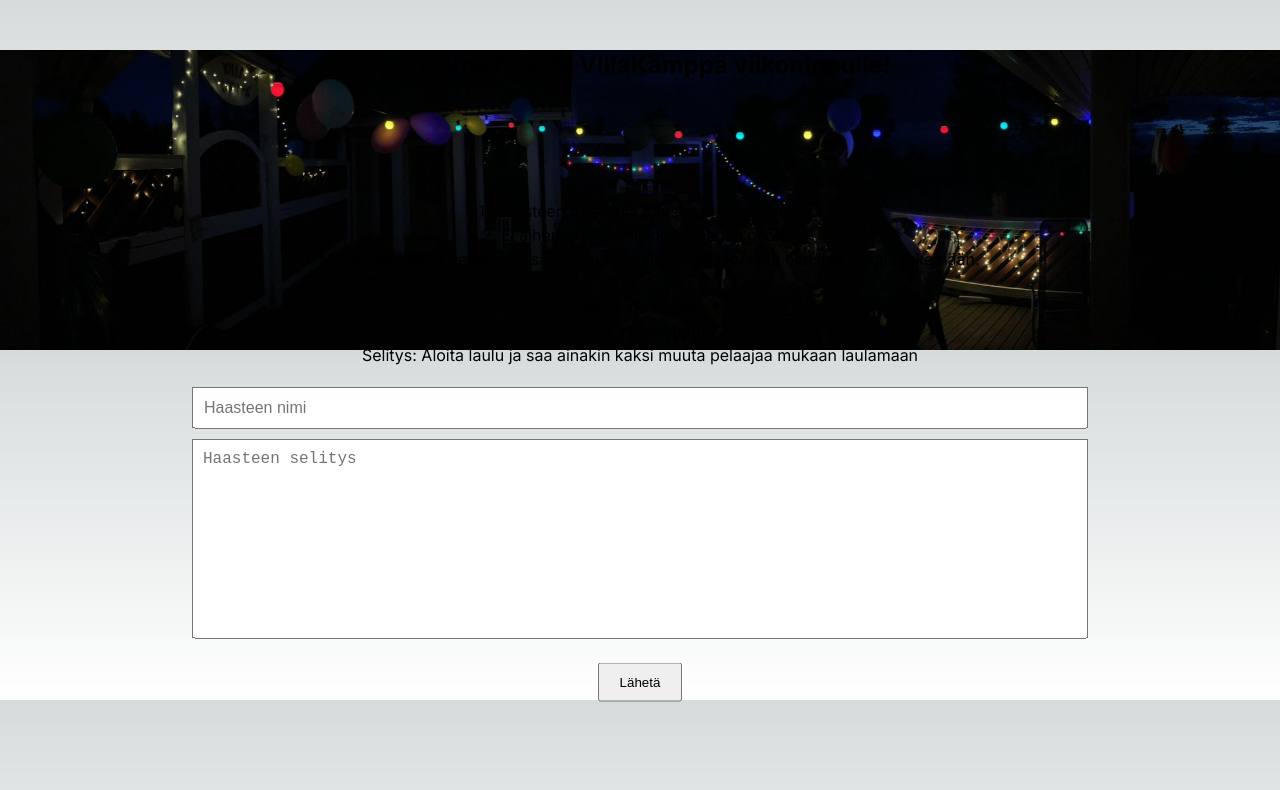
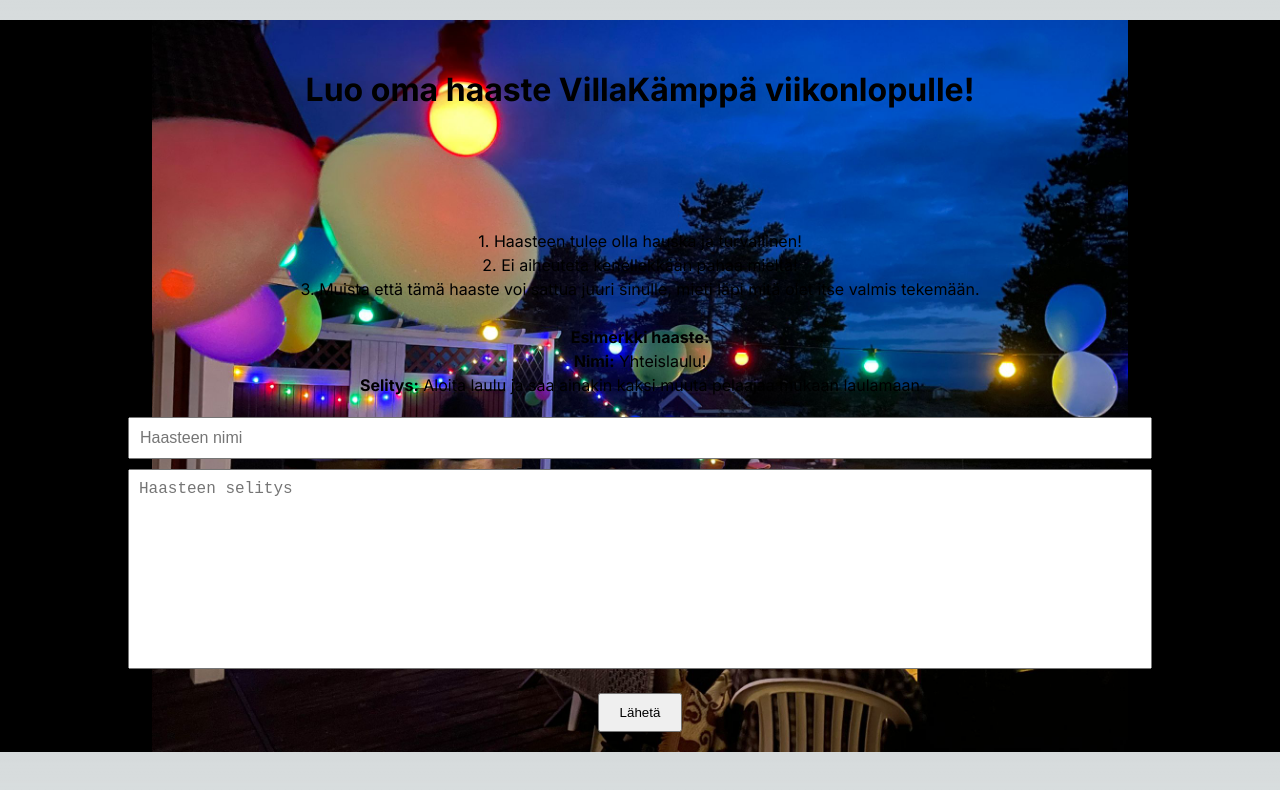
Before and after one commit to xWilQ/challenge-app, a Next.js app: page / in a window 1280 px wide. Shown: the top 790 px of the page. Built offline with nearby package versions, Linux system fonts and the light colour scheme; no server answers.

Commit message:
Small changes here and there, new background image, new colors, redirent to pelit.hmtl

```diff
--- a/app/Components/ChallengeCard.js
+++ b/app/Components/ChallengeCard.js
@@ -100,7 +100,7 @@ const ChallengeCard = ({ challenge, onSkip, onSubmit, backgroundColor }) => {
       <p className={styles.cardDescription}>{challenge.description}</p>
       {!isLongPressed && !isSubmitting && !challenge.status &&
       <>
-       <button className={styles.chooseButton} onClick={() => setIsLongPressed(true)}>🎯</button>
+       <button className={styles.chooseButton} onClick={() => setIsLongPressed(true)}>Avaa🎯</button>
       </>
       }
       {isLongPressed && !isSubmitting && (
--- a/app/page.js
+++ b/app/page.js
@@ -29,7 +29,9 @@ export default function Omahaaste() {
     return (
         <div className={styles.container}>
 
-            <h1 className={styles.logo}>Luo oma haaste VillaKämppä viikonlopulle!</h1>
+            <div className={styles.logo}>
+                <h1>Luo oma haaste VillaKämppä viikonlopulle!</h1>
+            </div>
 
             {!submitted ? (
             <div className={styles.form}>
@@ -40,9 +42,9 @@ export default function Omahaaste() {
                         <p>2. Ei aiheuteta kenellekkään pahaa mieltä!</p>
                         <p>3. Muista että tämä haaste voi sattua juuri sinulle, mieti läpi mitä olet itse valmis tekemään.</p>
                         <br></br>
-                        <p>Esimerkki haaste:</p>
-                        <p>Nimi: Yhteislaulu!</p>
-                        <p>Selitys: Aloita laulu ja saa ainakin kaksi muuta pelaajaa mukaan laulamaan</p>
+                        <p><strong>Esimerkki haaste:</strong></p>
+                        <p><strong>Nimi:</strong> Yhteislaulu!</p>
+                        <p><strong>Selitys:</strong> Aloita laulu ja saa ainakin kaksi muuta pelaajaa mukaan laulamaan</p>
                     </div>
 
                     <input className={styles.name}
--- a/app/page.module.css
+++ b/app/page.module.css
@@ -1,23 +1,34 @@
-.form {
-  margin: 0;
-  position: absolute;
-  top: 50%;
-  left: 50%;
-  -ms-transform: translate(-50%, -50%);
-  transform: translate(-50%, -50%);
+.container {
+  background-color: #000000;
+  background-image: url('./images/kalajoki2023.jpg');
+  background-repeat: no-repeat;
+  background-position: top;
+  background-size: contain;
   text-align: center;
-  margin: auto;
-  width: 70%;
 }
 
-.container {
+.logo {
   text-align: center;
-  background-color: #073B4C;
-  background-image: url('./images/kalajoki23dark.jpg');
-  height: 300px;
-  background-position: center;
-  background-repeat: no-repeat;
-  background-size: cover;
+  font-size: 16px;
+  margin-top: 20px;
+  margin-bottom: 20px;
+  padding-top: 50px;
+  padding-left: 10px;
+  padding-right: 10px;
+ }
+
+.form {
+  padding-top: 100px;
+  padding-left: 10%;
+  padding-right: 10%;
+  text-align: center;
+}
+
+.rules{
+  text-align: center;
+  font-size: 16px;
+  margin-bottom: 20px;
+  line-height: 1.5;
 }
 
 .name {
@@ -38,18 +49,5 @@
 
 .button {
   padding: 10px 20px;
+  margin-bottom: 20px;
 }
-
-.logo {
- text-align: center;
- font-size: 24px;
- /*margin-bottom: 50px;*/
- margin-top: 50px;
-}
-
-.rules{
-  font-size: 16px;
-  margin-top: 100px;
-  margin-bottom: 20px;
-  line-height: 1.5;
-}
```
Also changed, not shown: app/images/kalajoki2023.jpg (added), firebase.json.
